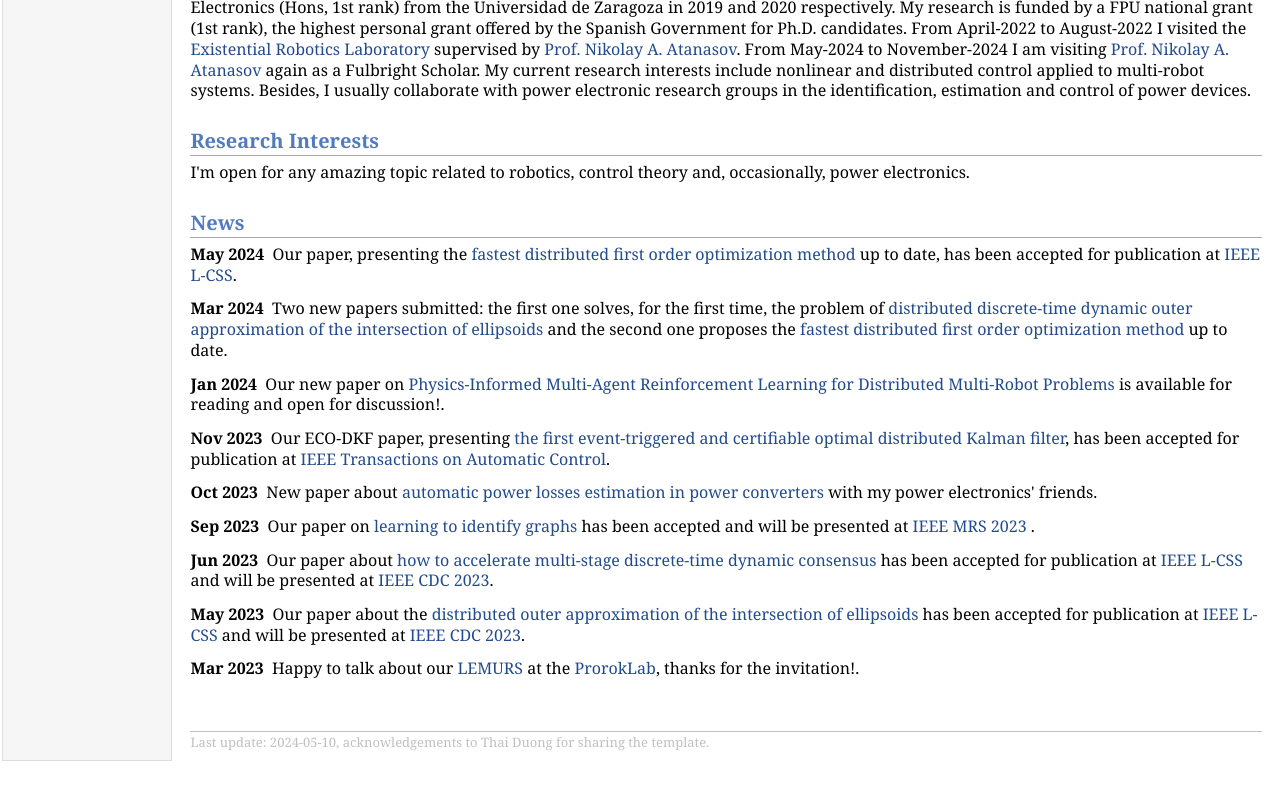
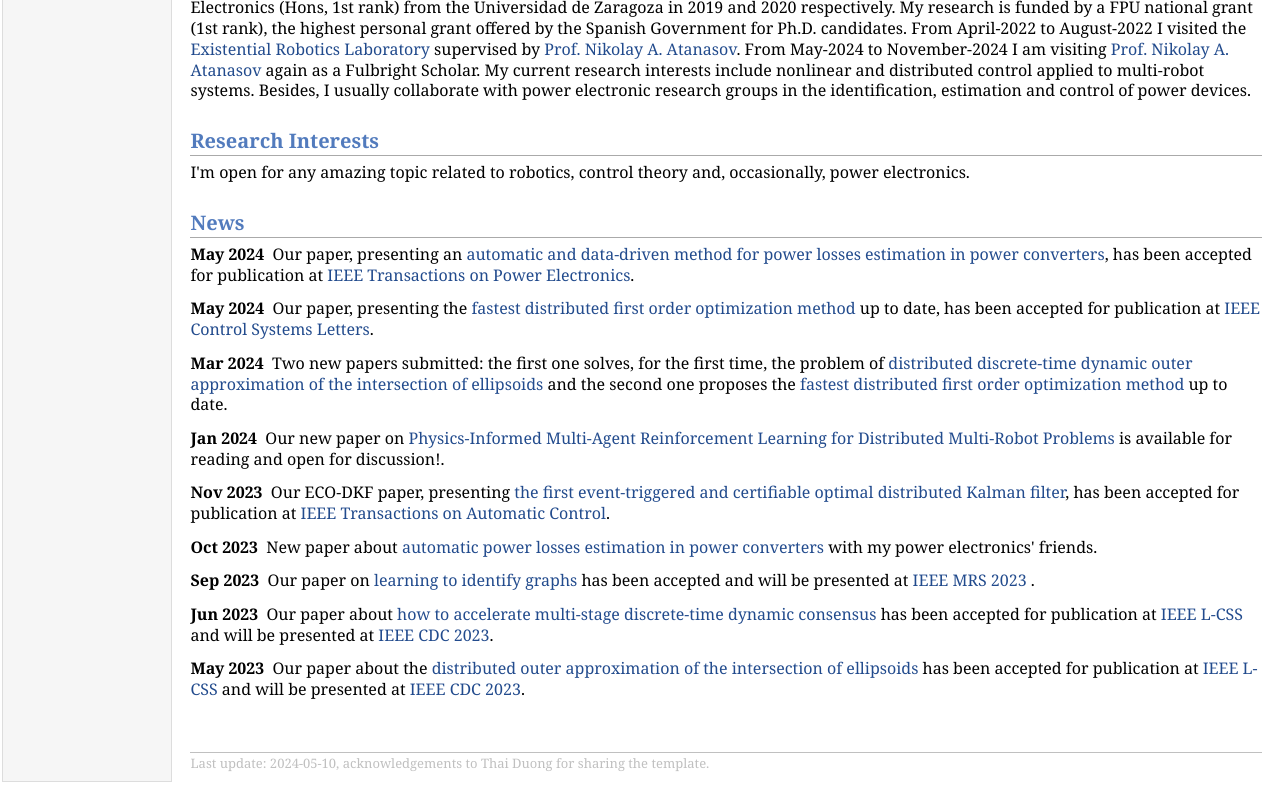
Before and after one commit to EduardoSebastianRodriguez/eduardosebastianrodriguez.github.io, a plain HTML site: page index.html in a window 1280 px wide. Shown: the part 485-1277 px from the top of the page. Before the commit the page ends 1256 px from the top, so only its background shows below. Drawn offline with nearby package versions, Linux system fonts and the light colour scheme; some packages are replaced by stand-ins of ours.

Commit message:
Update index.html

```diff
--- a/index.html
+++ b/index.html
@@ -78,7 +78,9 @@ MathJax.Hub.Config({
 <p>I'm open for any amazing topic related to robotics, control theory and, occasionally, power electronics.</p>
 <h2>News</h2>
 
-    <p><b>May 2024</b> &nbsp;Our paper, presenting the <a href="https://ieeexplore.ieee.org/document/10530190">fastest distributed first order optimization method</a> up to date, has been accepted for publication at <a href="http://ieee-cssletters.dei.unipd.it/index.php">IEEE L-CSS</a>.</p>
+    <p><b>May 2024</b> &nbsp;Our paper, presenting an <a href="https://arxiv.org/abs/2310.19049">automatic and data-driven method for power losses estimation in power converters</a>, has been accepted for publication at <a href="http://ieee-cssletters.dei.unipd.it/index.php">IEEE Transactions on Power Electronics</a>.</p>
+
+    <p><b>May 2024</b> &nbsp;Our paper, presenting the <a href="https://ieeexplore.ieee.org/document/10530190">fastest distributed first order optimization method</a> up to date, has been accepted for publication at <a href="http://ieee-cssletters.dei.unipd.it/index.php">IEEE Control Systems Letters</a>.</p>
 
     <p><b>Mar 2024</b> &nbsp;Two new papers submitted: the first one solves, for the first time, the problem of <a href="https://eduardosebastianrodriguez.github.io/publications.html">distributed discrete-time dynamic outer approximation of the intersection of ellipsoids</a> and the second one proposes the <a href="https://eduardosebastianrodriguez.github.io/publications.html">fastest distributed first order optimization method</a> up to date.
 
@@ -94,8 +96,6 @@ MathJax.Hub.Config({
 
     <p><b>May 2023</b> &nbsp;Our paper about the <a href="https://arxiv.org/abs/2305.15172">distributed outer approximation of the intersection of ellipsoids</a> has been accepted for publication at <a href="http://ieee-cssletters.dei.unipd.it/index.php">IEEE L-CSS</a> and will be presented at <a href="https://cdc2023.ieeecss.org/">IEEE CDC 2023</a>.</p>
 
-    <p><b>Mar 2023</b> &nbsp;Happy to talk about our <a href="https://eduardosebastianrodriguez.github.io/LEMURS/">LEMURS</a> at the <a href="https://proroklab.org/wp/">ProrokLab</a>, thanks for the invitation!.
-
 <div id="footer">
 <div id="footer-text">
 Last update: 2024-05-10, acknowledgements to Thai Duong for sharing the template.
```
